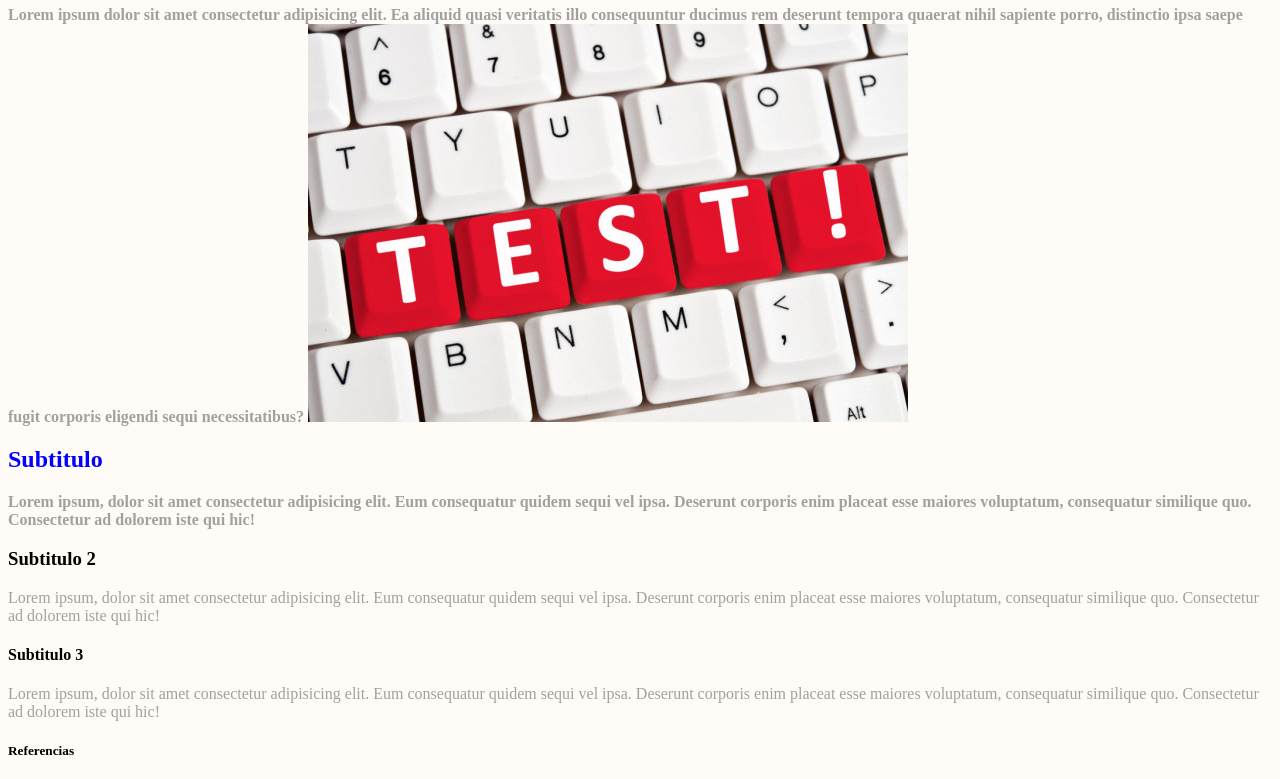
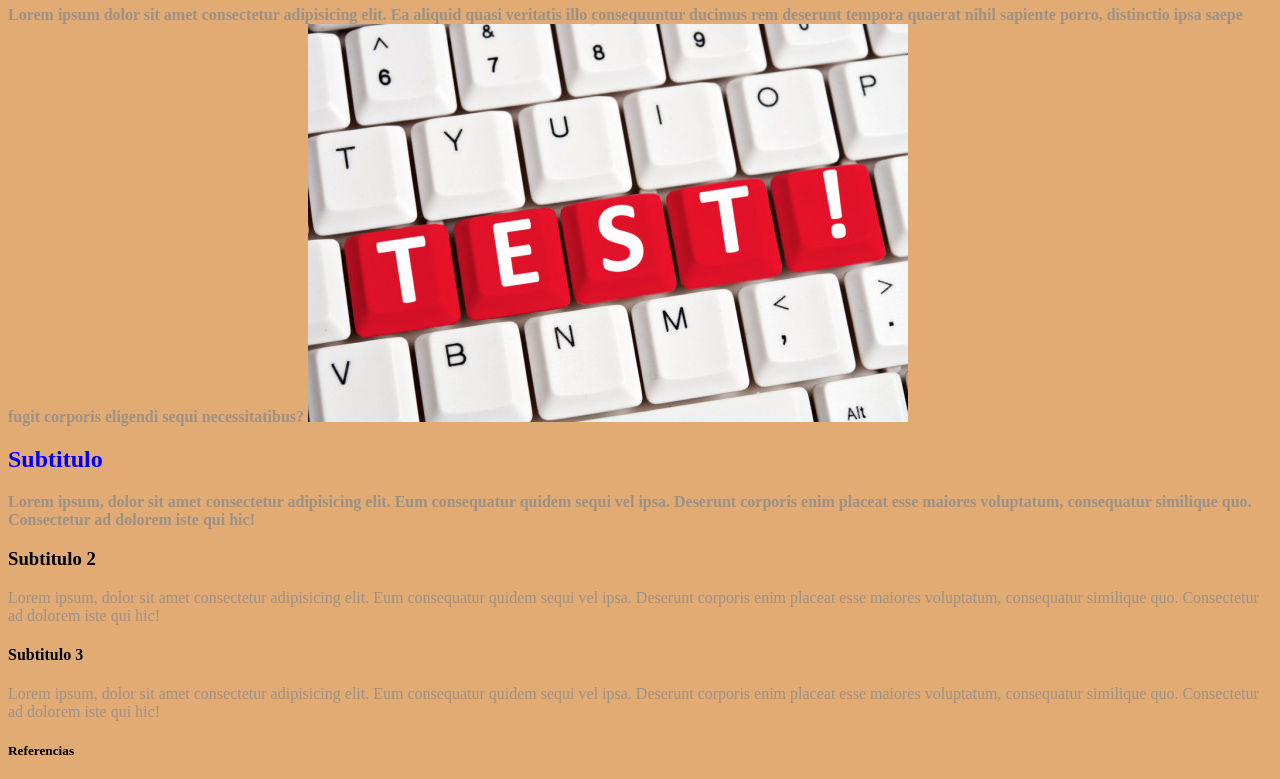
Before and after one commit to AngelA01253832/Frontend, a plain HTML site: page index.html in a window 1280 px wide. Shown: the part 476-1255 px from the top of the page. Drawn offline with Linux system fonts and the light colour scheme.

Commit message:
Cambio de background

```diff
--- a/styles.css
+++ b/styles.css
@@ -1,5 +1,5 @@
 body{
-    background-color: #fffbf7;
+    background-color: #e2ab74;
 }
 .header {
     margin: 40px 20px 0 20px;
```
